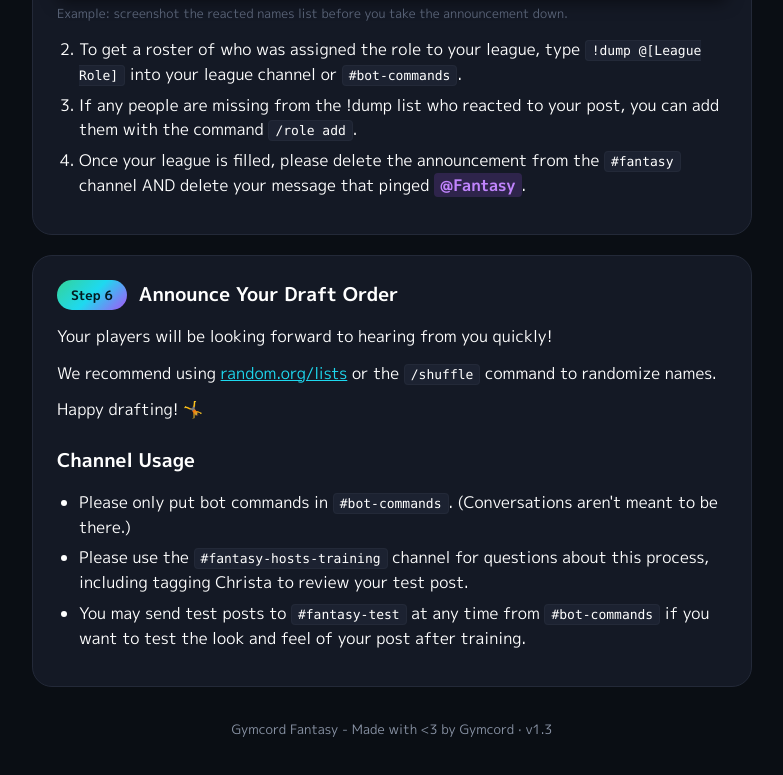
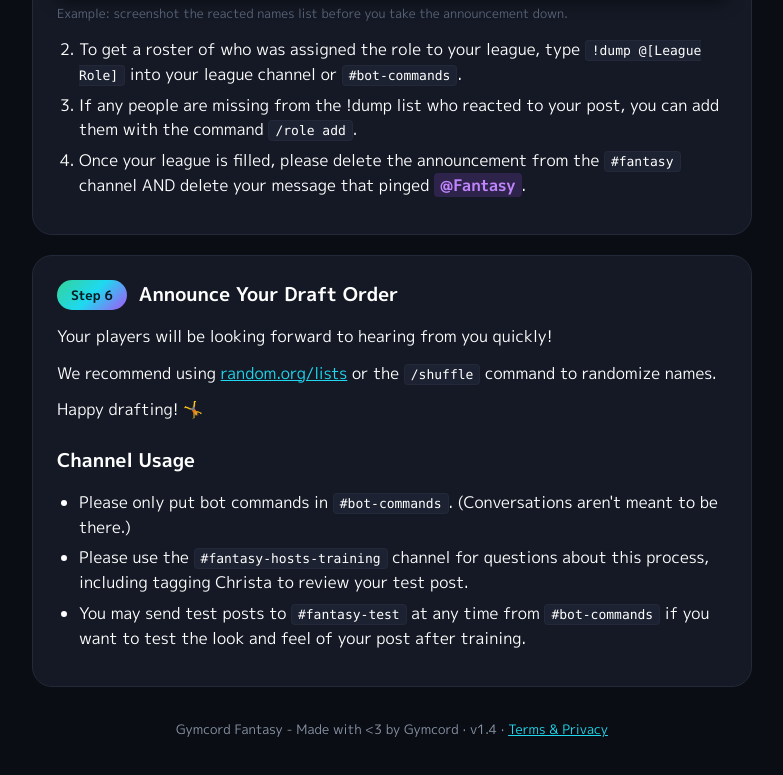
Before and after one commit to gymcorddiscord/gymcord-fantasy-host-guide, a plain HTML site: page host-setup-guide.html in a window 1280 px wide. Shown: the part 7155-7930 px from the top of the page, without its empty margins (248-1031 px from the left). Drawn offline with Linux system fonts and the light colour scheme.

Commit message:
Add Terms and Privacy link to footer

```diff
--- a/host-setup-guide.html
+++ b/host-setup-guide.html
@@ -636,7 +636,7 @@
     </ul>
   </section>
 
-  <p class="footer-note">Gymcord Fantasy - Made with &lt;3 by Gymcord &middot; v1.3</p>
+  <p class="footer-note">Gymcord Fantasy - Made with &lt;3 by Gymcord &middot; v1.4 &middot; <a href="https://gymcorddiscord.github.io/gymcord-home/terms.html">Terms &amp; Privacy</a></p>
 </main>
 
 <button class="next-step-fab" id="nextStepFab" type="button" aria-label="Jump to next step" title="Jump to next step">↓</button>
```
Also changed, not shown: index.html (+1 -1 lines).
